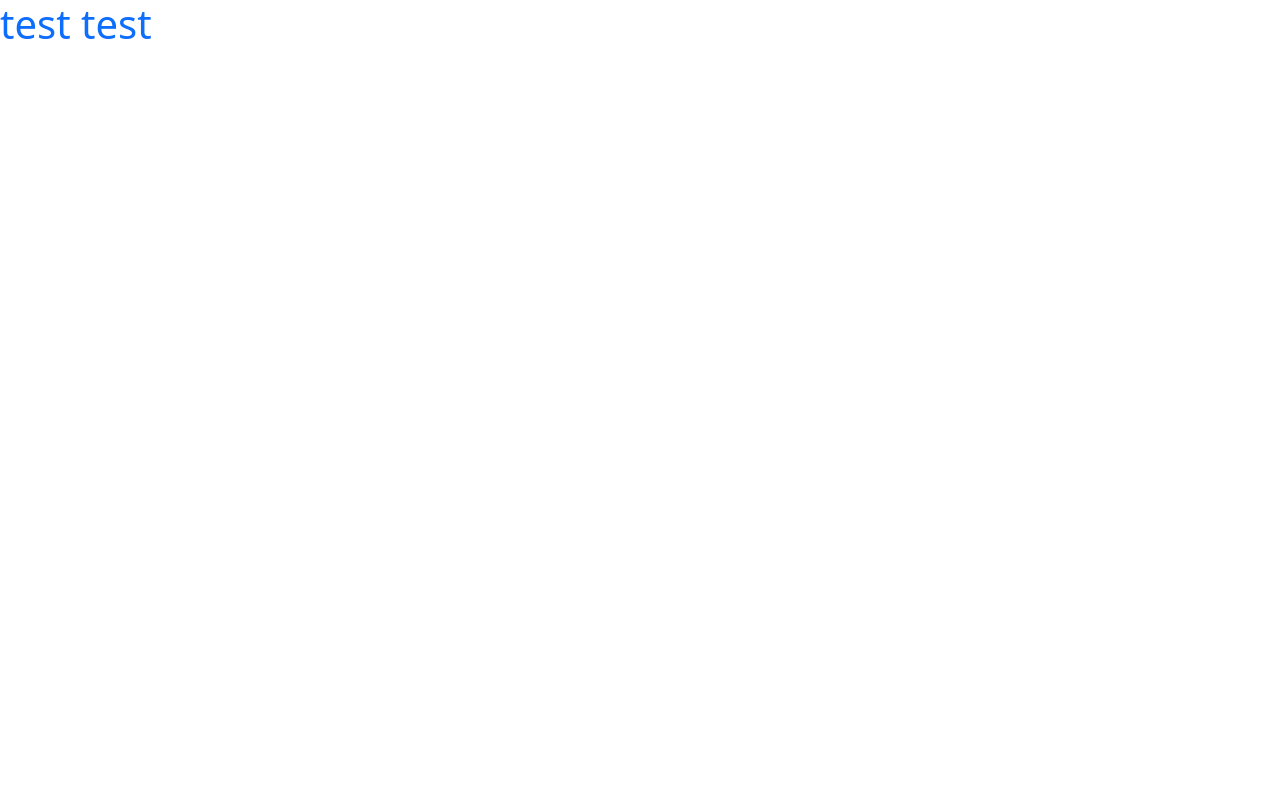
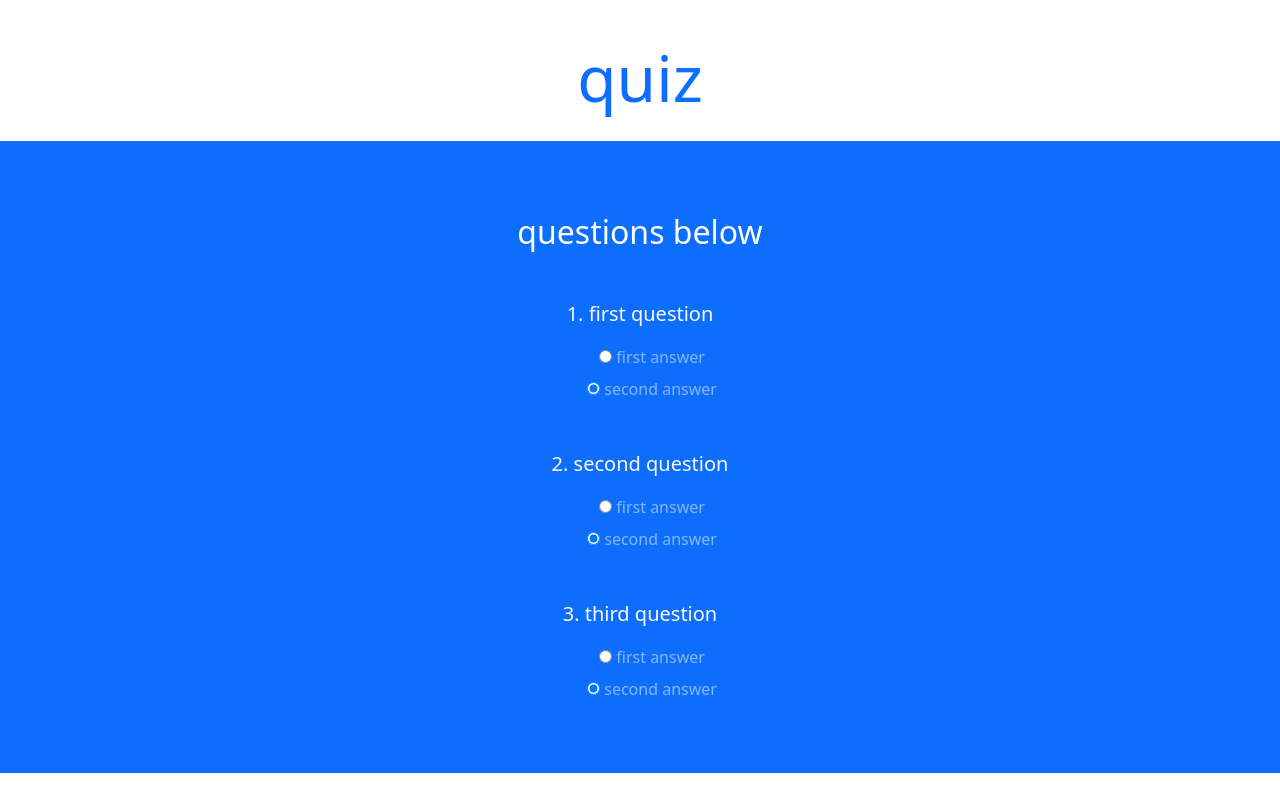
Before and after one commit to KJCastillo/quizJS, a plain HTML site: page index.html in a window 1280 px wide. Drawn offline with nearby package versions, Linux system fonts and the light colour scheme.

Commit message:
index complete

```diff
--- a/index.html
+++ b/index.html
@@ -1,13 +1,67 @@
 <html lang="en">
-<head>
-    <meta charset="UTF-8">
-    <meta http-equiv="X-UA-Compatible" content="IE=edge">
-    <meta name="viewport" content="width=device-width, initial-scale=1.0">
-    <link href="https://cdn.jsdelivr.net/npm/bootstrap@5.1.3/dist/css/bootstrap.min.css" rel="stylesheet" integrity="sha384-1BmE4kWBq78iYhFldvKuhfTAU6auU8tT94WrHftjDbrCEXSU1oBoqyl2QvZ6jIW3" crossorigin="anonymous">
+  <head>
+    <meta charset="UTF-8" />
+    <meta http-equiv="X-UA-Compatible" content="IE=edge" />
+    <meta name="viewport" content="width=device-width, initial-scale=1.0" />
+    <link
+      href="https://cdn.jsdelivr.net/npm/bootstrap@5.1.3/dist/css/bootstrap.min.css"
+      rel="stylesheet"
+      integrity="sha384-1BmE4kWBq78iYhFldvKuhfTAU6auU8tT94WrHftjDbrCEXSU1oBoqyl2QvZ6jIW3"
+      crossorigin="anonymous"
+    />
     <title>Quiz</title>
-</head>
-<body>
-    <h1 class="text-primary">test test</h1>
+  </head>
+  <body>
+    <!-- top -->
+    <div class="intro py-3 bg-white text-center">
+      <div class="container">
+        <h2 class="text-primary display-3 my-4">quiz</h2>
+      </div>
+      <!-- quiz -->
+      <div class="quiz py-4 bg-primary">
+        <div class="container">
+          <h2 class="my-5 text-white">questions below</h2>
+          <form class="quiz-form text-light">
+            <!-- question one -->
+            <div class="my-5">
+              <p class="lead font-weight-normal">1. first question</p>
+              <div class="form-check my-2 text-white-50">
+                <input type="radio" name="q1" value="A" checked />
+                <label class="form-check-label">first answer</label>
+              </div>
+              <div class="form-check my-2 text-white-50">
+                <input type="radio" name="q1" value="B" checked />
+                <label class="form-check-label">second answer</label>
+              </div>
+            </div>
+            <!-- question 2 -->
+            <div class="my-5">
+              <p class="lead font-weight-normal">2. second question</p>
+              <div class="form-check my-2 text-white-50">
+                <input type="radio" name="q2" value="A" checked />
+                <label class="form-check-label">first answer</label>
+              </div>
+              <div class="form-check my-2 text-white-50">
+                <input type="radio" name="q2" value="B" checked />
+                <label class="form-check-label">second answer</label>
+              </div>
+              <!-- question 3 -->
+              <div class="my-5">
+                <p class="lead font-weight-normal">3. third question</p>
+                <div class="form-check my-2 text-white-50">
+                  <input type="radio" name="q3" value="A" checked />
+                  <label class="form-check-label">first answer</label>
+                </div>
+                <div class="form-check my-2 text-white-50">
+                  <input type="radio" name="q3" value="B" checked />
+                  <label class="form-check-label">second answer</label>
+                </div>
+              </div>
+            </div>
+          </form>
+        </div>
+      </div>
+    </div>
     <script src="quiz.js"></script>
-</body>
+  </body>
 </html>
```
